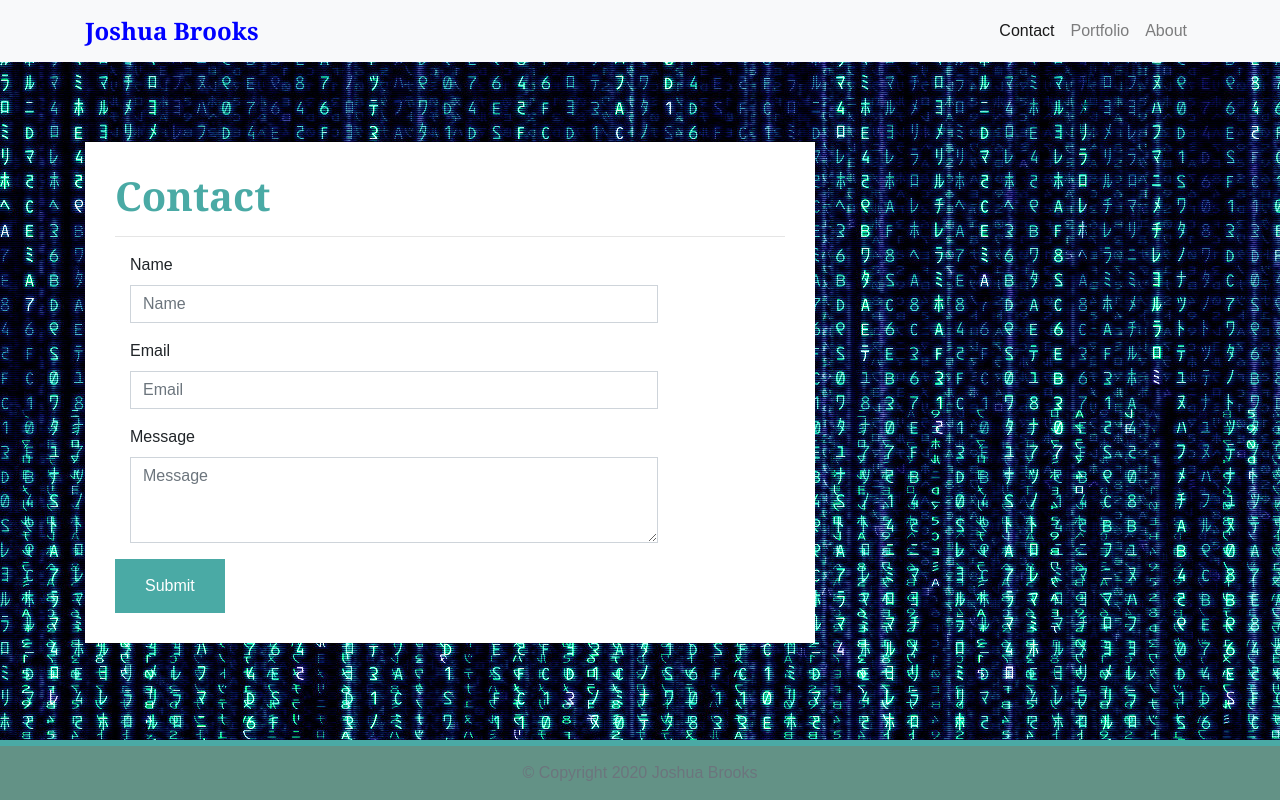
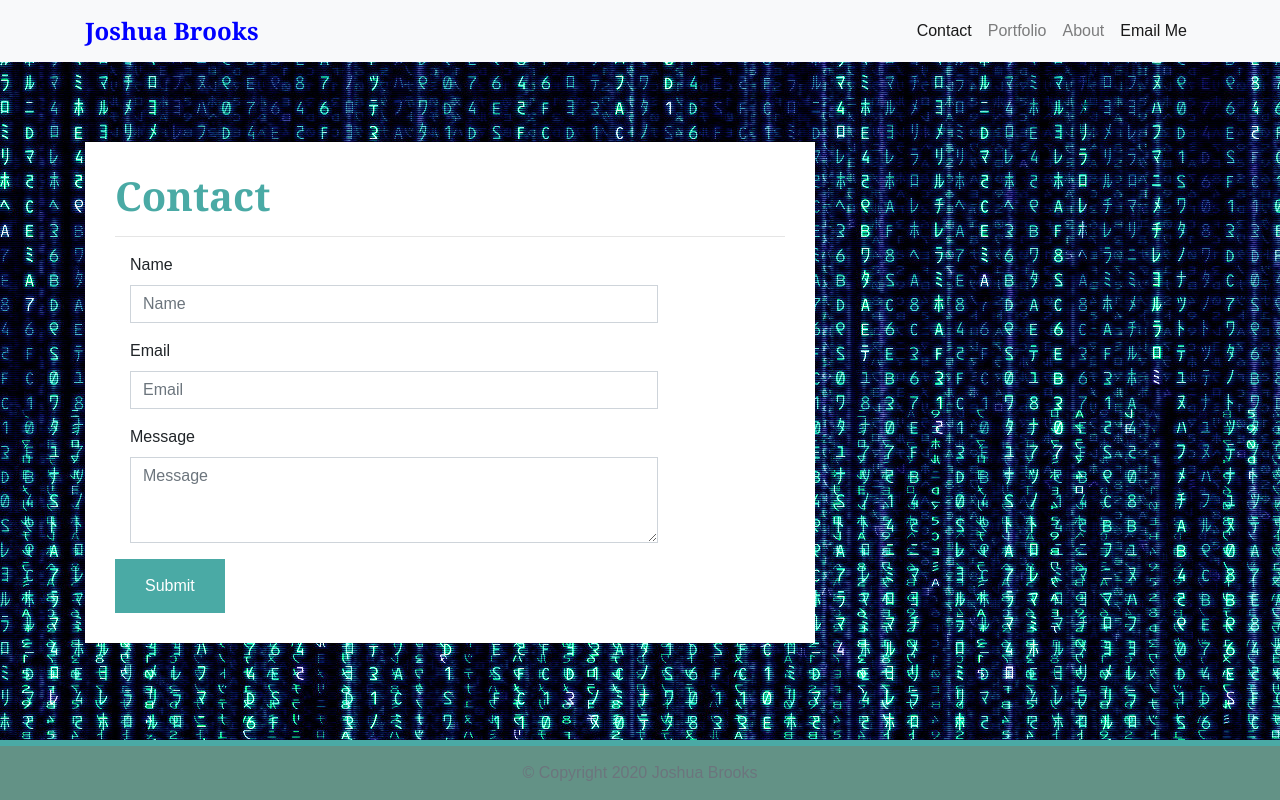
Before and after one commit to Misterjosh/Misterjosh.github.io, a plain HTML site: page Portfolio/contact.html in a window 1280 px wide. Drawn offline with nearby package versions, Linux system fonts and the light colour scheme.

Commit message:
added temp? email me to navbar on all 3 html documents

```diff
--- a/Portfolio/contact.html
+++ b/Portfolio/contact.html
@@ -44,6 +44,10 @@
               </li>
               <li class="nav-item">
                 <a class="nav-link" href="index.html">About</a>
+              </li>
+              <!-- Temp email me link until I learn the javascript form way -->
+              <li class="nav-item active">
+                <a class="nav-link" href="mailto:defaultjosh@hotmail.com?subject=I like your portfolio and wanted to get in touch with you">Email Me</a>
               </li>
             </ul>
           </div>
```
Also changed, not shown: Portfolio/index.html (+3 -0 lines), Portfolio/portfolio.html (+3 -0 lines).
